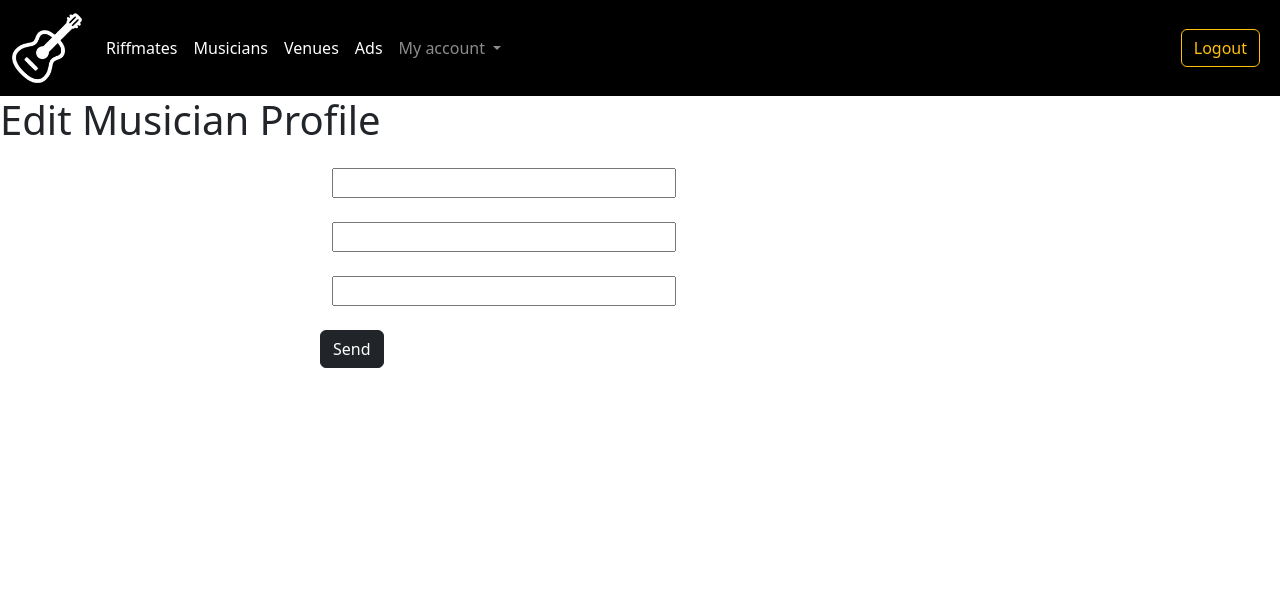
After one commit to Paolovg95/RiffMates, a Django app: page /bands/my_profiles/new/ in a window 1280 px wide. The commit adds this page. Shown: the top 608 px of the page. Run offline with Django 4.2, Linux system fonts and the light colour scheme; a user stored in the database is signed in; some libraries are stand-ins or nearby versions.

Commit message:
Ability to add or edit musician profiles that belong to current user

```diff
--- a/bands/forms.py
+++ b/bands/forms.py
@@ -1,5 +1,6 @@
 from django import forms
-from bands.models import Venue
+from bands.models import Venue, Musician
 
 VenueForm = forms.modelform_factory(Venue,
     fields=["name", "description", "picture"])
+MusicianForm = forms.modelform_factory(Musician, fields=["first_name", "last_name", "birth_date"])
--- a/bands/models.py
+++ b/bands/models.py
@@ -5,7 +5,7 @@ from django.contrib.auth.models import User
 class Musician(models.Model):
     first_name = models.CharField(max_length=30)
     last_name = models.CharField(max_length=30)
-    birth_date = models.DateField()
+    birth_date = models.DateField(null=True, blank=True)
     def __str__(self):
         return f"Musician (id={self.id}, first_name={self.first_name}, last_name={self.last_name})"
 
--- a/bands/urls.py
+++ b/bands/urls.py
@@ -9,5 +9,7 @@ urlpatterns = [
     path('my_musicians/', views.musicians_restricted, name='musician_profiles_restricted'),
     path('my_venues/', views.venues_restricted, name="my_venues_restricted"),
     path('my_venues/edit/<int:venue_id>/', views.edit_venues, name="edit_venue"),
+    path('my_profiles/edit/<int:musician_id>/', views.edit_musician, name="edit_musician"),
+    path('my_profiles/new/', views.edit_musician, name="new_musician"),
     path('my_venues/new/', views.edit_venues, name="new_venue"),
 ]
--- a/bands/views.py
+++ b/bands/views.py
@@ -5,15 +5,20 @@ from django.core.paginator import Paginator
 from django.http import Http404
 from django.contrib.auth.decorators import login_required, user_passes_test
 from django.db.models.signals import post_save
-from bands.forms import VenueForm
+from bands.forms import VenueForm, MusicianForm
 from django.dispatch import receiver
 # Create your views here.
 
 def get_musician(request, musician_id):
-    musician = get_object_or_404(Musician, id=musician_id )
+    user_profile = request.user.userprofile
+    musician = get_object_or_404(Musician, id=musician_id)
+    edit_allowed = False
+    if user_profile.musician_profiles.filter(id=musician.id).exists():
+        edit_allowed = True
     data = {
         'musician': musician,
-        'bands': musician.band_set.all()
+        'bands': musician.band_set.all(),
+        'edit_allowed': edit_allowed
     }
     return render(request, "musician.html", data)
 
@@ -102,26 +107,11 @@ def venues_restricted(request):
 @login_required
 def musicians_restricted(request):
     user_profile = request.user.userprofile
-    musician = Musician.objects.get(userprofile=user_profile)
-    # request.user is the authenticated user, .userprofile is the reverse relationship to the UserProfile ORM model
-    allowed = False # True if Auth succeeds
-
+    musicians_profiles = Musician.objects.filter(userprofile=user_profile)
     data = {
         'content': '<h1>Musician Profiles</h1>',
-        'band_mates': [] # This will have all the band mates from every musician's bands
+        'profiles': musicians_profiles
     }
-    # Check user musician profile
-    if musician:
-        data['musician_profile'] = musician
-        allowed = True
-        musician_profiles = set(user_profile.musician_profiles.all())
-        if musician_profiles:
-            for band in musician.band_set.all(): # Iterate through the bands of user's musician profile.
-                band_name = band.name
-                band_musicians = band.musicians.exclude(id=musician.id) # Append band mates
-                data['band_mates'].append((band_musicians, band_name))
-    if not allowed:
-        raise Http404("Musician profile not found")
     return render(request, "general.html", data)
 
 # Register this function to be called when a User object emits the post_save signal
@@ -171,3 +161,35 @@ def edit_venues(request, venue_id=0):
         'form': form
     }
     return render(request, 'edit_venue.html', data)
+
+# RiffMates/bands/views.py
+@login_required
+def edit_musician(request, musician_id=0):
+    if musician_id != 0:
+        musician = get_object_or_404(Musician, id=musician_id)
+
+    if request.method == 'GET':
+        if musician_id == 0:
+            form = MusicianForm()
+        else:
+            form = MusicianForm(instance=musician)
+    else: # POST
+        if musician_id == 0:
+            form = MusicianForm(request.POST)
+            musician = form.save()
+            request.user.userprofile.musician_profiles.add(musician)
+            musician.save()
+            redirect(f"/bands/musician/{musician.id}/")
+
+
+        form = MusicianForm(request.POST, instance=musician)
+
+        if form.is_valid():
+            musician = form.save()
+            request.user.userprofile.musician_profiles.add(musician)
+            musician.save()
+            redirect(f"/bands/musician/{musician.id}/")
+    data = {
+        'form': form
+    }
+    return render(request, 'edit_musician.html', data)
--- /dev/null
+++ b/templates/edit_musician.html
@@ -0,0 +1,17 @@
+{% extends "base.html" %}
+
+{% block content %}
+<h1>Edit Musician Profile</h1>
+
+<form class="col-lg-6 offset-lg-3" method="post">
+  {% csrf_token %}
+  {% for field in form %}
+  <div class="col-md-6 m-4">
+    <div class="row justify-content-center">
+      {{ field }}
+    </div>
+  </div>
+  {% endfor %}
+  <button class="btn btn-dark" type="submit">Send</button>
+</form>
+{% endblock content %}
--- a/templates/musician.html
+++ b/templates/musician.html
@@ -10,6 +10,9 @@
   <!-- <img class="card-img-top" src="..." alt="Card image cap"> -->
   <div class="card-body">
     <h5 class="card-title font-weight-bold">{{musician.first_name}} {{musician.last_name}}</h5>
+    {% if edit_allowed %}
+      <a href="{% url 'edit_musician' musician.id %}">Edit</a>
+    {% endif %}
   </div>
   <ul class="list-group list-group-flush">
     <li class="list-group-item font-weight-bold">Born:
--- a/templates/partials/navbar.html
+++ b/templates/partials/navbar.html
@@ -24,11 +24,11 @@
           <li class="nav-item dropdown">
             <a class="nav-link dropdown-toggle" href="#" id="navbarDropdownMenuLink" data-toggle="dropdown" aria-haspopup="true"
               aria-expanded="false">
-              My profile
+              My account
             </a>
               <div class="dropdown-menu" aria-labelledby="navbarDropdown">
                 <a class="dropdown-item" href="{% url 'my_venues_restricted' %}">Venues</a>
-                <a class="dropdown-item" href="{% url 'musician_profiles_restricted' %}">Musicians</a>
+                <a class="dropdown-item" href="{% url 'musician_profiles_restricted' %}">Profiles</a>
               </div>
           </li>
         {% endif %}
```
Also changed, not shown: templates/general.html (+18 -11 lines), bands/migrations/0010_alter_musician_birth_date.py (added), db.sqlite3.
